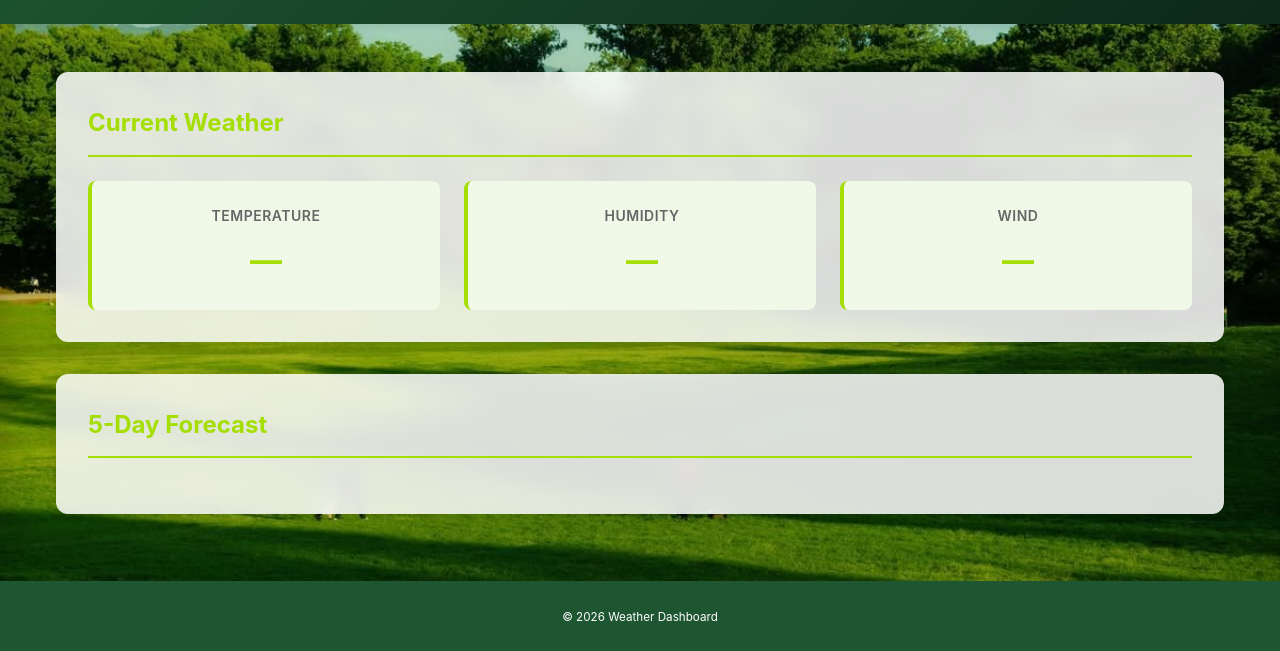
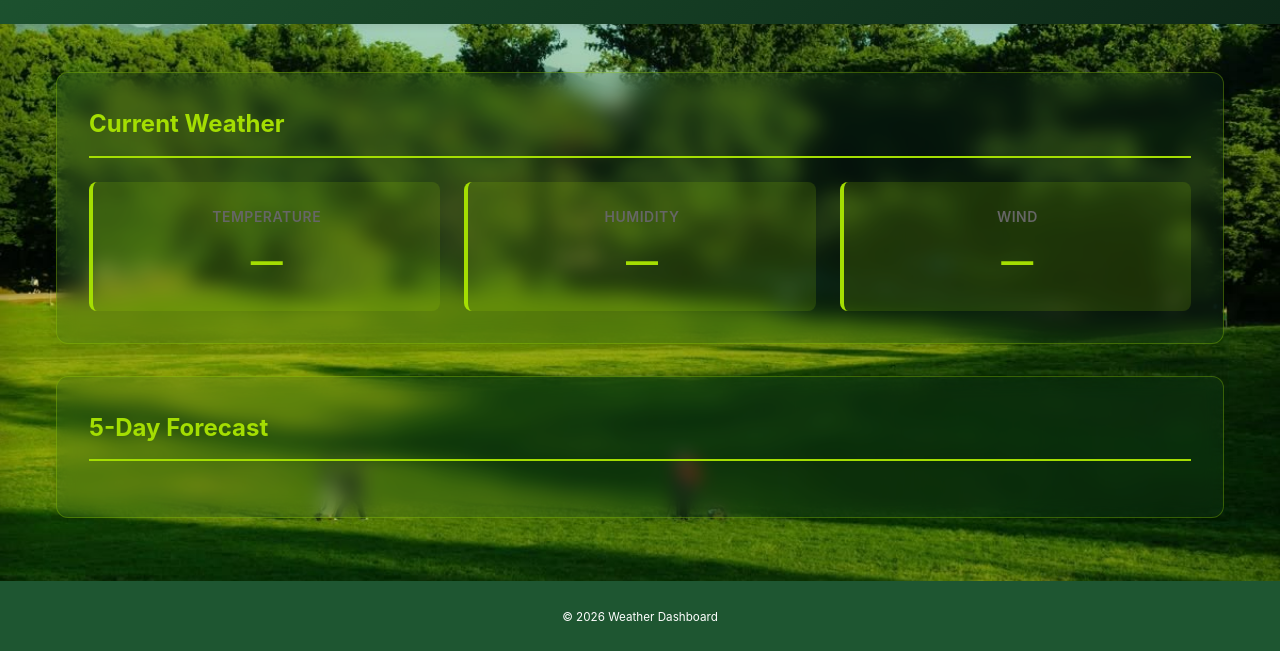
Before and after one commit to amashitharushika/weather-dashboard-devops-assignment, a website: page src/index.html in a window 1280 px wide. Shown: the part 149-800 px from the top of the page. Drawn offline with Linux system fonts and the light colour scheme; a web font is replaced by a local one.

Commit message:
style: ‘current weather’ and ‘5-day forecast’ cards color change

```diff
--- a/src/styles/style.css
+++ b/src/styles/style.css
@@ -210,12 +210,13 @@ main {
 
 /* ========== CURRENT WEATHER SECTION ========== */
 .current-weather {
-  background: rgba(255, 255, 255, 0.85);
+  background: rgba(30, 86, 49, 0.15);
   border-radius: 12px;
   padding: 2rem;
   margin-bottom: 2rem;
   box-shadow: 0 2px 12px rgba(0, 0, 0, 0.08);
   backdrop-filter: blur(10px);
+  border: 1px solid rgba(164, 222, 2, 0.3);
 }
 
 #current-weather-heading {
@@ -238,14 +239,14 @@ main {
   align-items: center;
   text-align: center;
   padding: 1.5rem;
-  background: #f0f9e8;
+  background: rgba(164, 222, 2, 0.15);
   border-radius: 8px;
   border-left: 4px solid #A4DE02;
   transition: all 0.3s ease;
 }
 
 .weather-item:hover {
-  background: #e8f5d9;
+  background: rgba(164, 222, 2, 0.25);
   transform: translateY(-4px);
   box-shadow: 0 4px 12px rgba(164, 222, 2, 0.2);
 }
@@ -267,11 +268,12 @@ main {
 
 /* ========== FORECAST SECTION ========== */
 .forecast {
-  background: rgba(255, 255, 255, 0.85);
+  background: rgba(30, 86, 49, 0.15);
   border-radius: 12px;
   padding: 2rem;
   box-shadow: 0 2px 12px rgba(0, 0, 0, 0.08);
   backdrop-filter: blur(10px);
+  border: 1px solid rgba(164, 222, 2, 0.3);
 }
 
 #forecast-heading {
@@ -294,7 +296,7 @@ main {
   flex: 1;
   min-width: 140px;
   max-width: 200px;
-  background: linear-gradient(135deg, #e8f5d9 0%, #f0f9e8 100%);
+  background: rgba(164, 222, 2, 0.15);
   border: 2px solid #A4DE02;
   border-radius: 8px;
   padding: 1.5rem;
@@ -303,7 +305,7 @@ main {
 }
 
 .forecast-container > div:hover {
-  background: linear-gradient(135deg, #dff1cc 0%, #e8f5d9 100%);
+  background: rgba(164, 222, 2, 0.25);
   transform: translateY(-6px);
   box-shadow: 0 8px 16px rgba(164, 222, 2, 0.2);
   border-color: #76BA1B;
```
